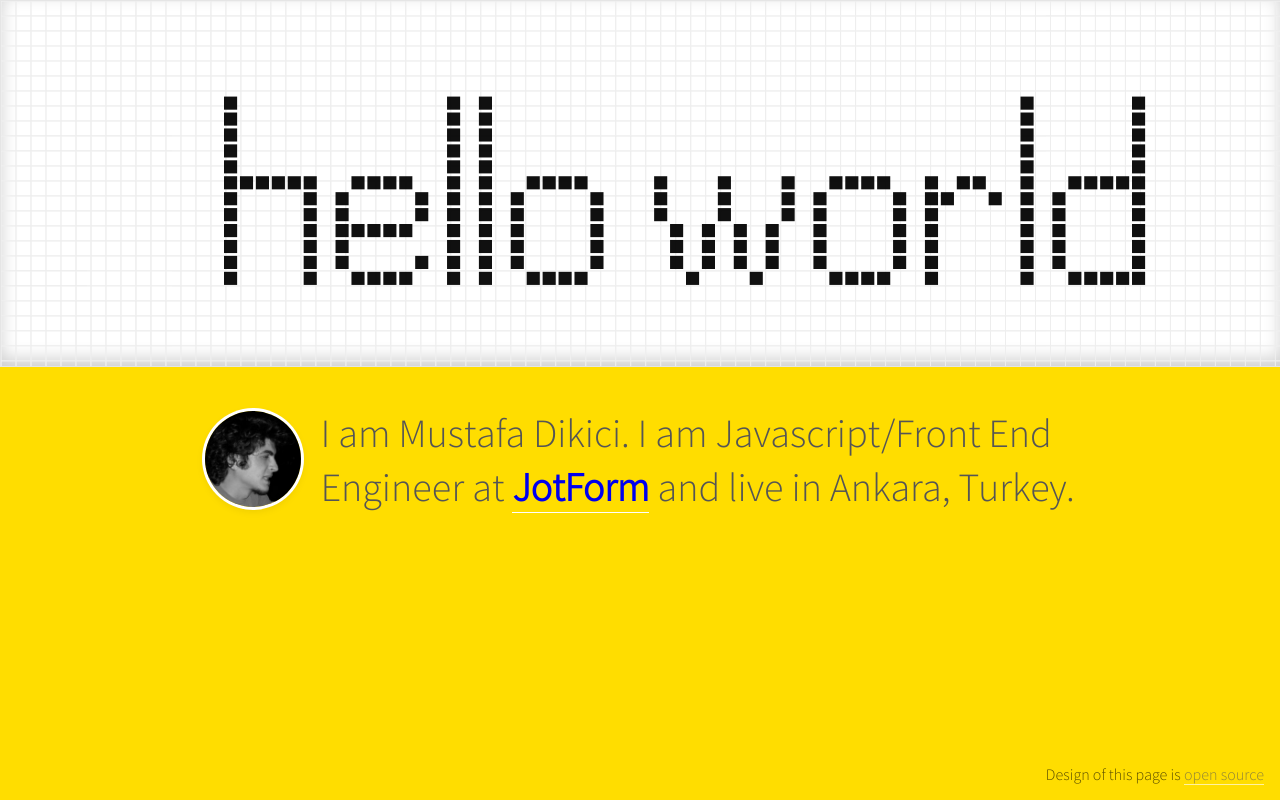
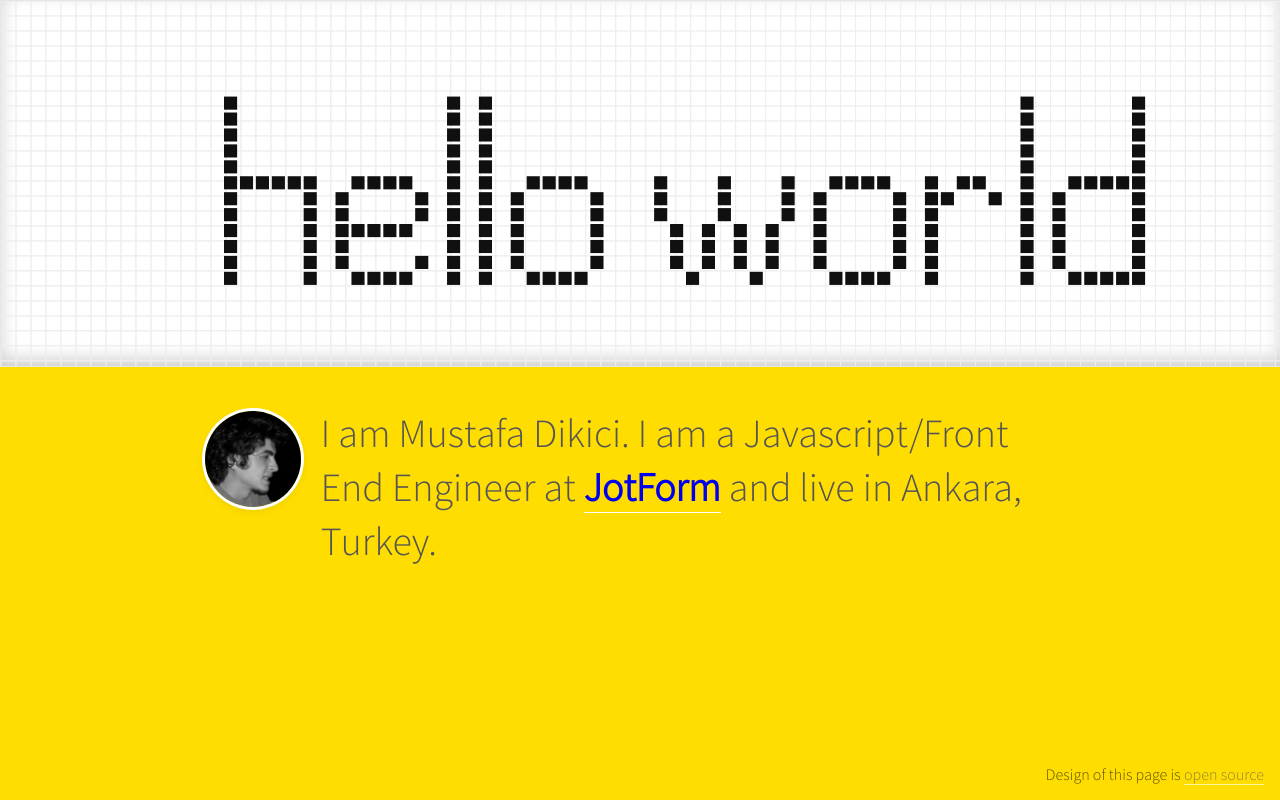
Before and after one commit to diki/diki.io, a website: page index.html in a window 1280 px wide. Shown: the top 800 px of the page. Drawn offline with nearby package versions, Linux system fonts and the light colour scheme.

Commit message:
typo Ş=

```diff
--- a/index.html
+++ b/index.html
@@ -149,7 +149,7 @@
         <div class="hero">
             <img src="img/me.jpeg" class="avatar" style="float: left;"/>
             <p class="info">
-                I am Mustafa Dikici. I am Javascript/Front End Engineer at
+                I am Mustafa Dikici. I am a Javascript/Front End Engineer at
                 <a class="firm" href="http://www.jotform.com"><b>JotForm</b></a> and live in Ankara, Turkey.
             </p>
 
```
